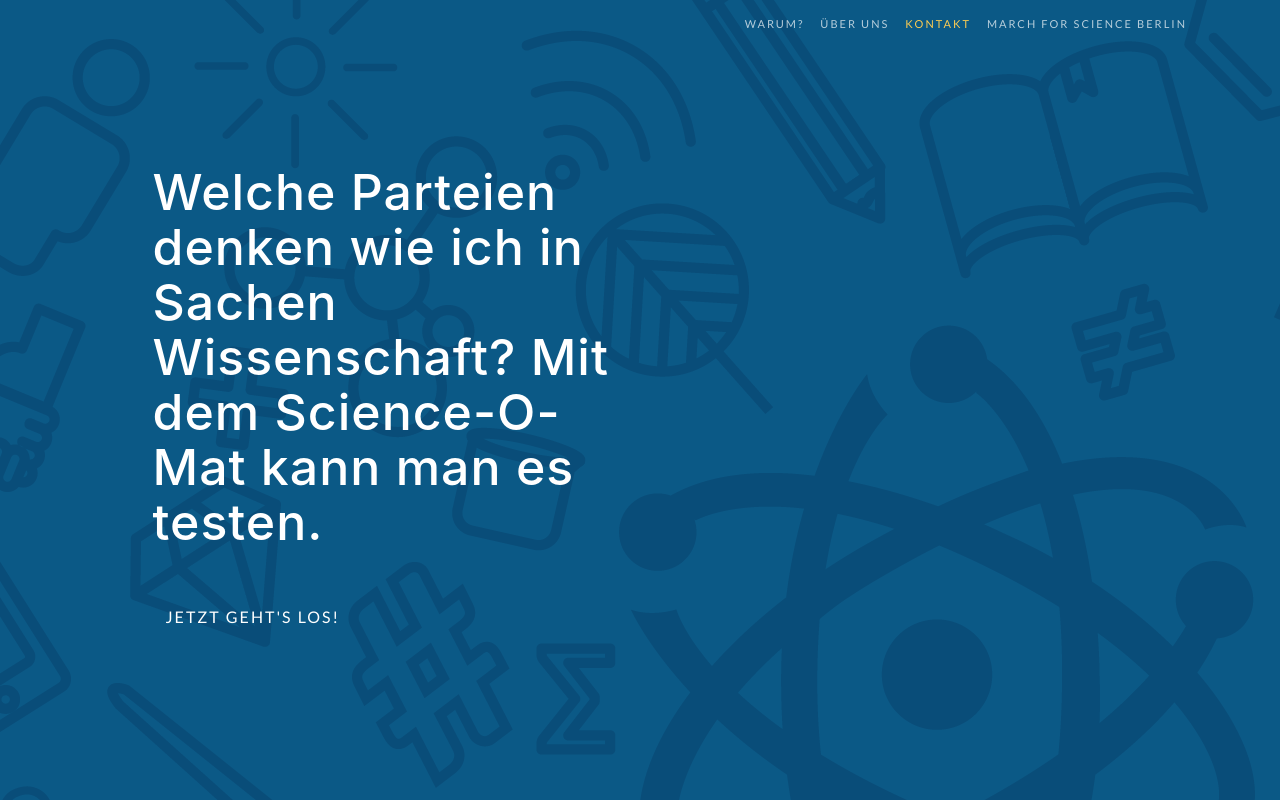
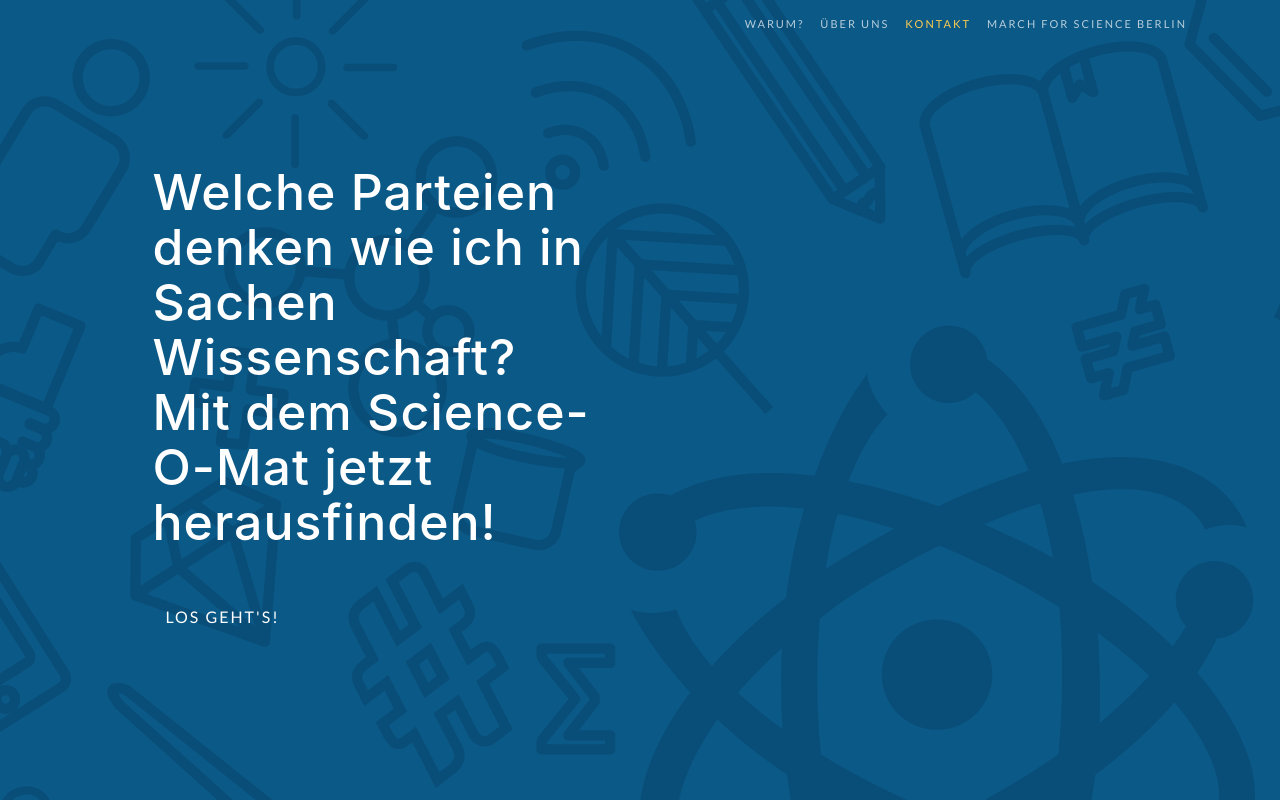
Before and after one commit to sheraz24/sheraz24.github.io, a website with bundled scripts: page index.html in a window 1280 px wide. Shown: the top 801 px of the page. Built offline with nearby package versions, Linux system fonts and the light colour scheme; a web font is replaced by a local one.

Commit message:
Update index.html

```diff
--- a/index.html
+++ b/index.html
@@ -74,8 +74,8 @@
         <div class="row h-100">
           <div class="col-lg-7 my-auto">
             <div class="header-content mx-auto">
-              <h1 class="mb-5">Welche Parteien denken wie ich in Sachen Wissenschaft? Mit dem Science-O-Mat kann man es testen.</h1>
-              <a href="scienceomatapp/index.html" class="btn btn-outline btn-xl js-scroll-trigger">Jetzt geht's Los!</a>
+              <h1 class="mb-5">Welche Parteien denken wie ich in Sachen Wissenschaft? <br>Mit dem Science-O-Mat jetzt herausfinden!</h1>
+              <a href="scienceomatapp/index.html" class="btn btn-outline btn-xl js-scroll-trigger">Los geht's!</a>
             </div>
           </div>
         </div>
```
